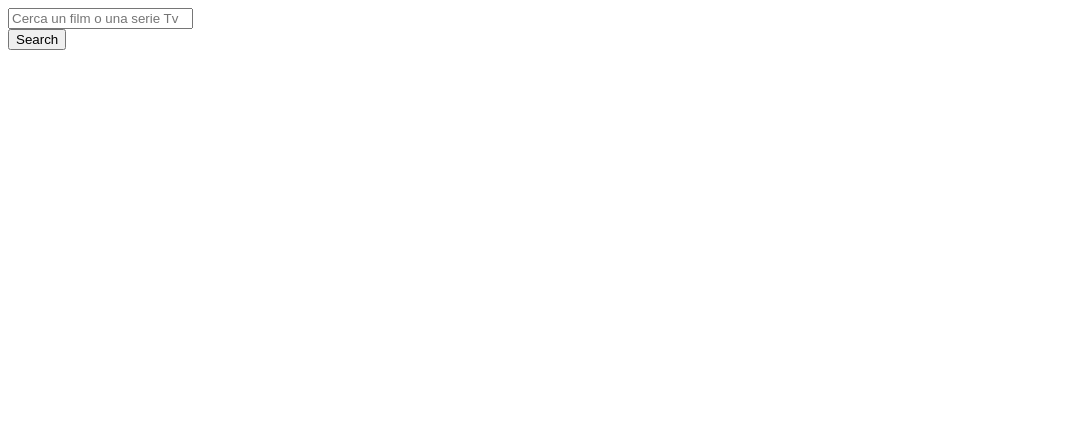
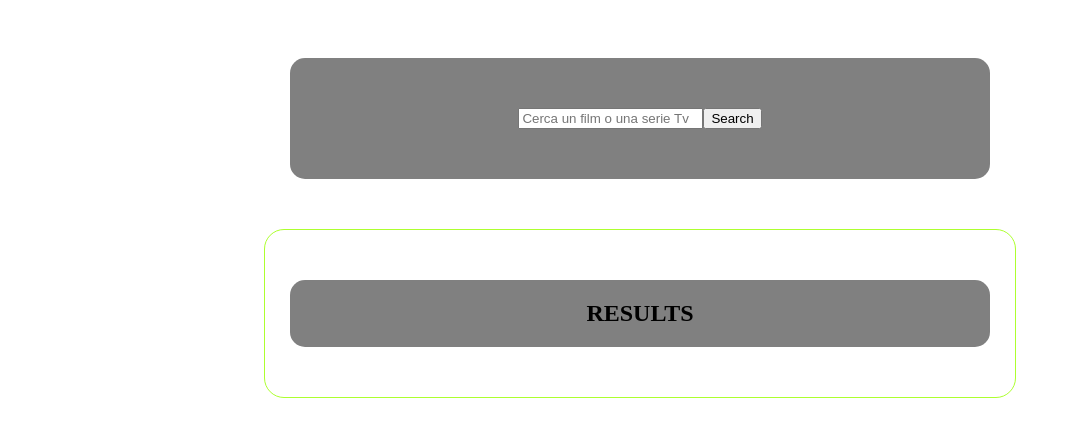
Before and after one commit to Ste79ITA/vite-boolflix, a Vue app: page / in a window 1280 px wide. Shown: the top 436 px of the page, without its empty margins (0-1071 px from the left). Built offline with nearby package versions, Linux system fonts and the light colour scheme.

Commit message:
basic layout

```diff
--- /dev/null
+++ b/src/components/AppCard.vue
@@ -0,0 +1,30 @@
+<script>
+export default {
+  data() {
+    return {};
+  },
+};
+</script>
+
+<template>
+  <div>
+    <section>
+      <main class="main-section">
+        <h1>RESULTS</h1>
+      </main>
+    </section>
+  </div>
+</template>
+
+<style scoped>
+.main-section {
+  max-width: 700px;
+  background-color: grey;
+  margin: 0 auto;
+  display: flex;
+  justify-content: center;
+  align-items: center;
+  margin-top: 50px;
+  border-radius: 15px;
+}
+</style>
--- a/src/components/PageMain.vue
+++ b/src/components/PageMain.vue
@@ -1,21 +1,58 @@
 <script>
 import { store } from '../store.js';
-import axios from 'axios';
+import AppCard from './AppCard.vue';
+
+export default {
+  data() {
+    return { store };
+  },
+  components: { AppCard },
+  methods: {
+    search() {
+      console.log(store.searchText);
+    },
+  },
+  updated() {},
+};
 </script>
 
 <template>
-  <div>
-    <section>
-      <main>
-        <input type="text" placeholder="Cerca un film o una serie Tv" />
-      </main>
-      <button>Search</button>
-    </section>
+  <div class="section">
+    <main class="main-section">
+      <input
+        v-model="this.store.searchText"
+        type="text"
+        placeholder="Cerca un film o una serie Tv"
+      />
+      <button @click="search()">Search</button>
+    </main>
+    <div class="card-container">
+      <AppCard />
+    </div>
   </div>
 </template>
 
 <style scoped>
-.main {
+.section {
+  padding-top: 50px;
+}
+.main-section {
+  max-width: 700px;
+  background-color: grey;
+  margin: 0 auto;
+  display: flex;
+  justify-content: center;
+  align-items: center;
+  padding: 50px 0;
+  border-radius: 15px;
+}
+
+.card-container {
   border: 1px solid greenyellow;
+  max-width: 750px;
+  margin: 0 auto;
+  margin-top: 50px;
+  padding-bottom: 50px;
+  border-radius: 20px;
 }
 </style>
--- a/src/store.js
+++ b/src/store.js
@@ -1,5 +1,5 @@
 import { reactive } from 'vue';
 
 export const store = reactive({
-  userSearch: '',
+  searchText: '',
 });
```
